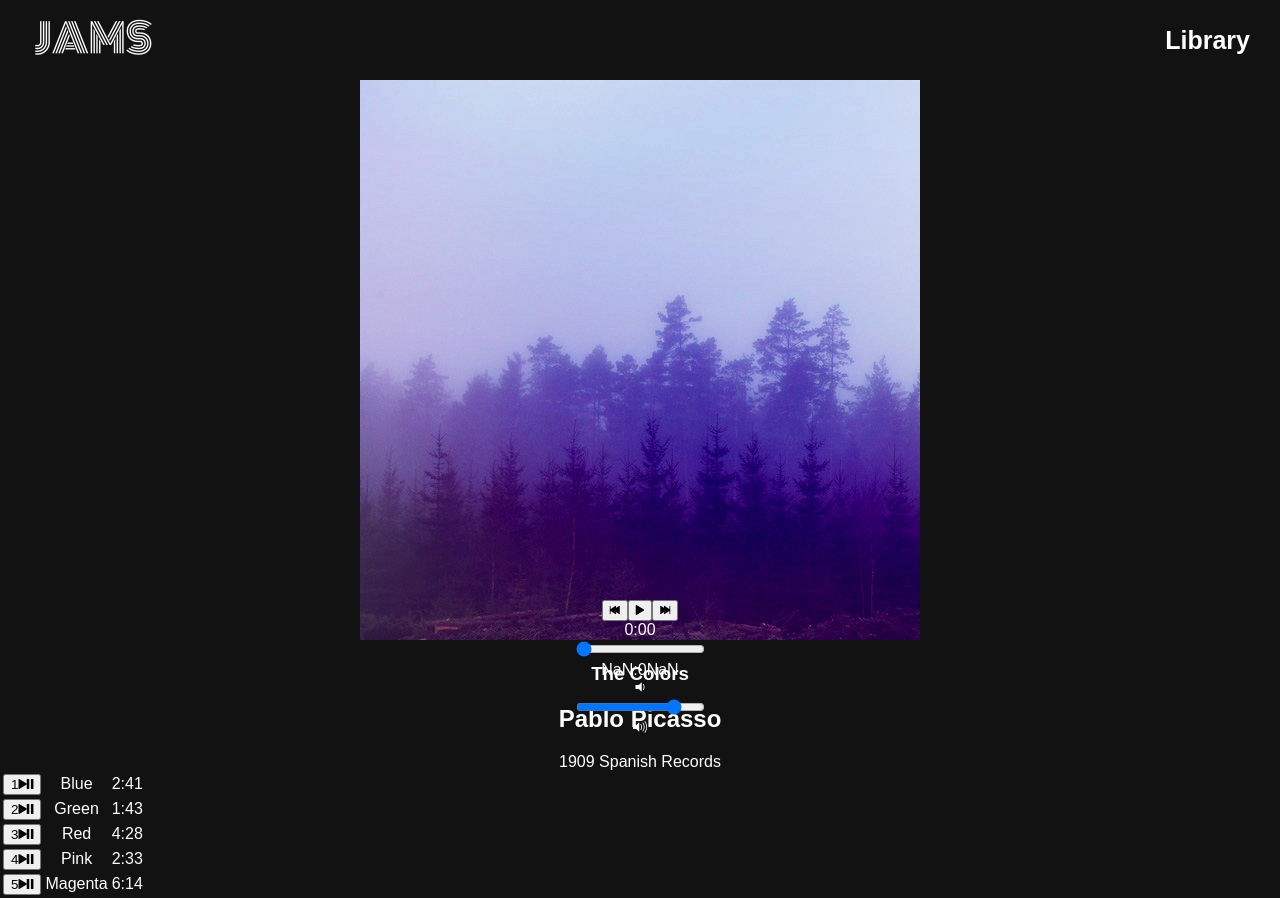
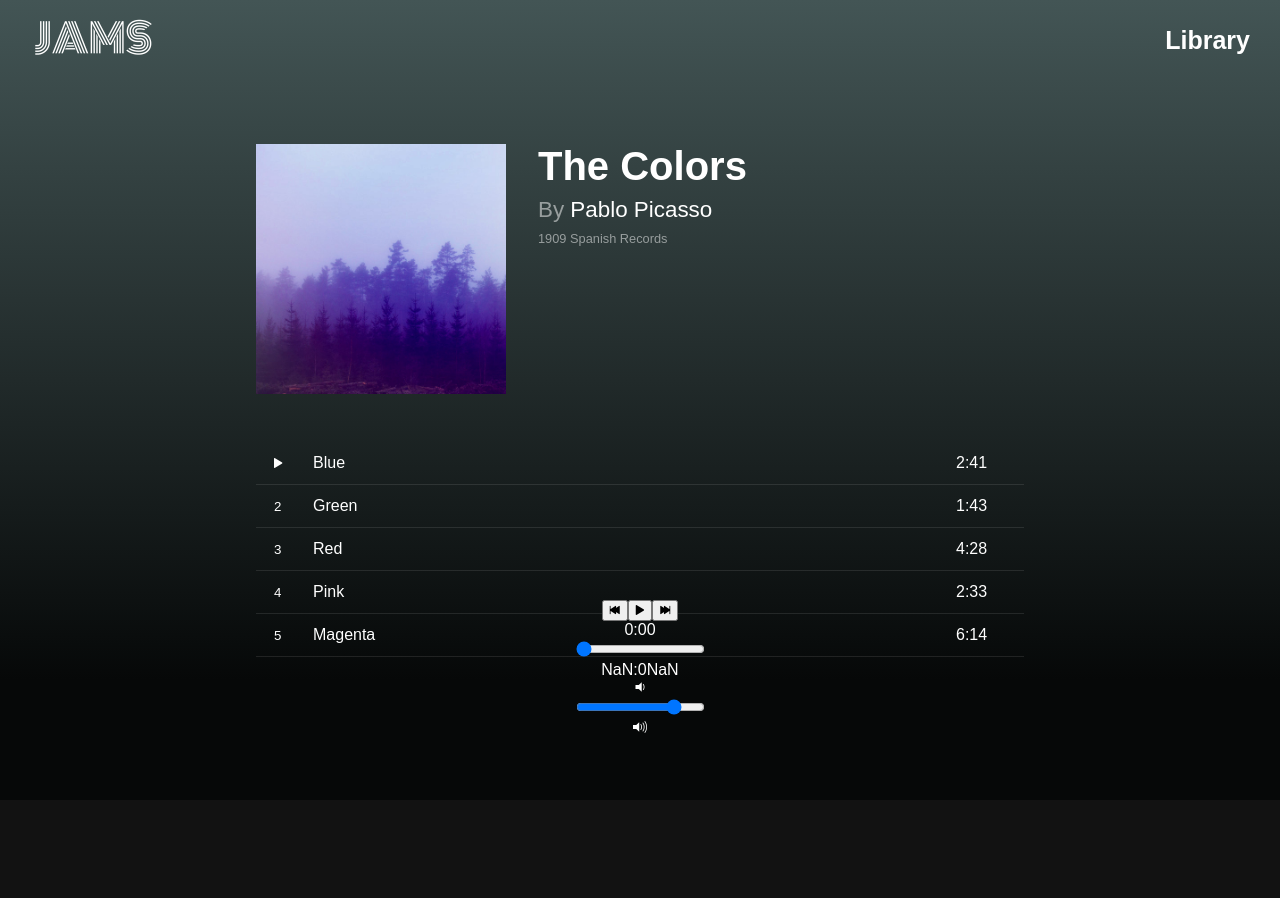
Before and after one commit to DamianRivas/bloc-jams-react, a React (Create React App) app: page /album/the-colors in a window 1280 px wide. After the commit the page ends 807 px from the top, so only its background shows below. Built offline with nearby package versions, Linux system fonts and the light colour scheme.

Commit message:
Change background, style album and library components

```diff
--- a/src/App.css
+++ b/src/App.css
@@ -8,13 +8,15 @@ a {
   text-decoration: none;
 }
 
-header#hero-banner {
-  background: url(/assets/images/backgrounds/concert-hero.jpg) center / cover;
-  height: 80vh;
-  display: flex;
-  align-items: center;
-  position: relative;
-  justify-content: center;
+.background {
+  width: 100%;
+  height: 100vh;
+  background-size: cover;
+  background-repeat: no-repeat;
+  position: fixed;
+  will-change: transform;
+  background-image: linear-gradient(rgb(67, 85, 85), rgb(6, 8, 8) 85%);
+  z-index: -1;
 }
 
 .container {
@@ -38,26 +40,6 @@ header#hero-banner {
   margin-left: auto;
 }
 
-h1.hero-title {
-  font-size: 100px;
-  color: #121212;
-  font-weight: 900;
-}
-
-div.point {
-  margin: 80px 0;
-}
-
-h2.point-title {
-  font-size: 30px;
-  font-weight: 800;
-  text-decoration: underline;
-}
-
-p.point-description {
-  font-size: 20px;
-}
-
 .player-bar {
   bottom: 0;
   height: 200px;
--- a/src/App.js
+++ b/src/App.js
@@ -9,12 +9,11 @@ class App extends Component {
   render() {
     return (
       <div className="App">
-        {/* <div className="container"> */}
-          <nav className="navbar">
-            <Link to='/'><img src="/assets/images/jams-logo-cropped.png" alt="logo" height="50" /></Link>
-            <div className="libraryLink"><Link to='/library'>Library</Link></div>
-          </nav>
-        {/* </div> */}
+        <div className="background"></div>
+        <nav className="navbar">
+          <Link to='/'><img src="/assets/images/jams-logo-cropped.png" alt="logo" height="50" /></Link>
+          <div className="libraryLink"><Link to='/library'>Library</Link></div>
+        </nav>
         <main>
           <Route exact path="/" component={Landing} />
           <Route path="/library" component={Library} />
--- a/src/components/Album.js
+++ b/src/components/Album.js
@@ -1,6 +1,7 @@
 import React, { Component } from 'react';
 import albumData from './../data/albums';
 import PlayerBar from './PlayerBar';
+import '../styles/album.css'
 
 class Album extends Component {
   constructor(props) {
@@ -97,7 +98,7 @@ class Album extends Component {
   }
 
   formatTime(timeInSeconds) {
-    if (typeof(timeInSeconds / 1) !== 'number') {return '-:--'}
+    if (typeof (timeInSeconds / 1) !== 'number') { return '-:--' }
 
     const minutes = Math.floor(timeInSeconds / 60);
     const seconds = Math.floor(timeInSeconds % 60);
@@ -108,12 +109,13 @@ class Album extends Component {
 
   render() {
     return (
+      <section className="album-component">
         <section className="album">
           <section id="album-info">
-          <img id="album-cover-art" src={this.state.album.albumCover} alt="album cover"/>
+            <img id="album-cover-art" src={this.state.album.albumCover} alt="album cover" />
             <div className="album-details">
               <h1 id="album-title">{this.state.album.title}</h1>
-            <h2 className="artist">{this.state.album.artist}</h2>
+              <h2 className="artist"><span style={{opacity: 0.5}}>By </span>{this.state.album.artist}</h2>
               <div id="release-info">{this.state.album.releaseInfo}</div>
             </div>
           </section>
@@ -125,13 +127,14 @@ class Album extends Component {
             </colgroup>
             <tbody>
               {
-              this.state.album.songs.map( (song, index) =>
+                this.state.album.songs.map((song, index) =>
                   <tr className="song" key={index} onClick={() => this.handleSongClick(song)}>
                     <td>
                       <button>
-                      <span className="song-number">{index + 1}</span>
-                      <span className="ion-play"></span>
-                      <span className="ion-pause"></span>
+                        {
+                          this.state.currentSong !== song ? <span className="song-number">{index + 1}</span> :
+                            this.state.isPlaying ? <span className="ion-pause"></span> : <span className="ion-play"></span>
+                        }
                       </button>
                     </td>
                     <td className="song-title">{song.title}</td>
@@ -141,6 +144,7 @@ class Album extends Component {
               }
             </tbody>
           </table>
+        </section>
         <PlayerBar
           isPlaying={this.state.isPlaying}
           currentSong={this.state.currentSong}
--- a/src/components/Landing.js
+++ b/src/components/Landing.js
@@ -1,4 +1,5 @@
 import React from 'react';
+import '../styles/landing.css'
 
 const Landing = () => (
   <section className="landing">
--- /dev/null
+++ b/src/styles/album.css
@@ -0,0 +1,77 @@
+.album {
+  max-width: 800px;
+  margin: 4rem auto 150px;
+  padding: 0 1rem;
+  box-sizing: border-box;
+}
+
+#album-info {
+  overflow: hidden;
+}
+
+#album-cover-art {
+  float: left;
+  margin-right: 2rem;
+  position: relative;
+  width: 250px;
+  max-width: 33%;
+}
+
+.album-details {
+  text-align: left;
+}
+
+#album-title {
+  font-size: 2.5rem;
+  margin: 0;
+}
+
+h2.artist {
+  font-weight: 100;
+  font-size: 1.4rem;
+  margin: 0.5rem;
+}
+
+#release-info {
+  opacity: 0.5;
+  font-size: 0.8rem;
+}
+
+#song-list {
+  border-collapse: collapse;
+  clear: both;
+  font-weight: 100;
+  margin-top: 3rem;
+  overflow: hidden;
+  width: 100%;
+}
+
+#song-number-column {
+  width: 45px;
+}
+
+#song-duration-column {
+  width: 80px;
+}
+
+tr {
+  border-bottom: 1px solid hsla(0, 0%, 100%, 0.1);
+  transition: all 0.2s ease;
+  text-align: left;
+  cursor: pointer;
+}
+
+tr:hover {
+  background-color: rgba(0, 0, 0, .3);
+}
+
+tr button {
+  border: none;
+  background: none;
+  color: #fff;
+  cursor: pointer;
+}
+
+td {
+  padding: 0.75rem;
+}
--- /dev/null
+++ b/src/styles/landing.css
@@ -0,0 +1,28 @@
+header#hero-banner {
+  background: url(/assets/images/backgrounds/concert-hero.jpg) center / cover;
+  height: 80vh;
+  display: flex;
+  align-items: center;
+  position: relative;
+  justify-content: center;
+}
+
+h1.hero-title {
+  font-size: 100px;
+  color: #121212;
+  font-weight: 900;
+}
+
+div.point {
+  margin: 80px 0;
+}
+
+h2.point-title {
+  font-size: 30px;
+  font-weight: 800;
+  text-decoration: underline;
+}
+
+p.point-description {
+  font-size: 20px;
+}
--- a/src/styles/library.css
+++ b/src/styles/library.css
@@ -1,7 +1,7 @@
 .library-container {
   text-align: left;
   max-width: 700px;
-  margin: 0 auto;
+  margin: 4rem auto 0;
 }
 
 .album-title {
```
Also changed, not shown: src/index.css (line endings or trailing spaces), src/styles/player-bar.css (added). Lines whose indentation alone changed are shown as unchanged.
